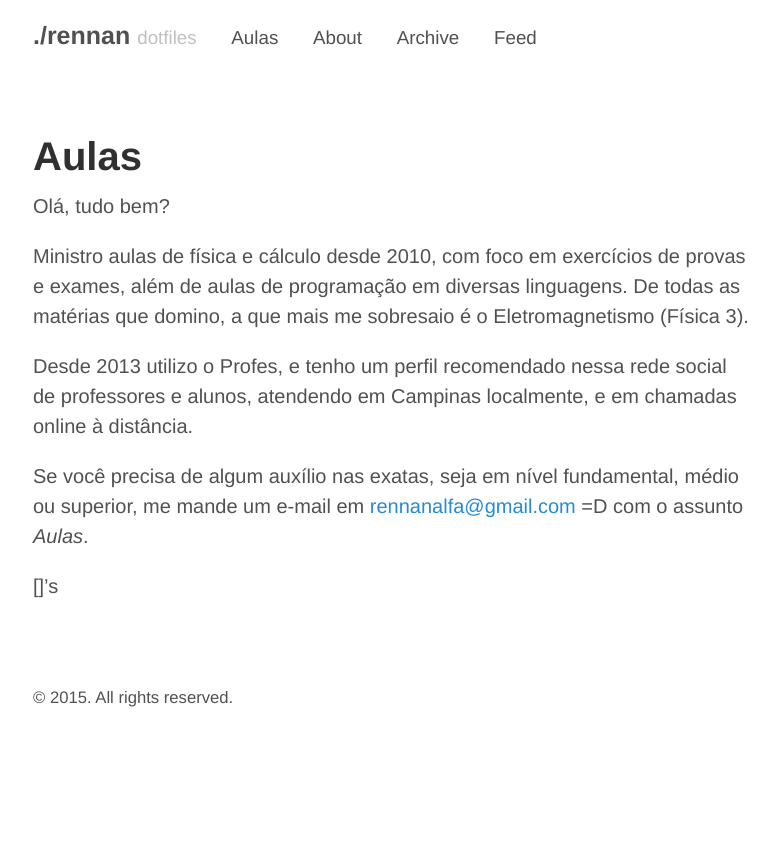
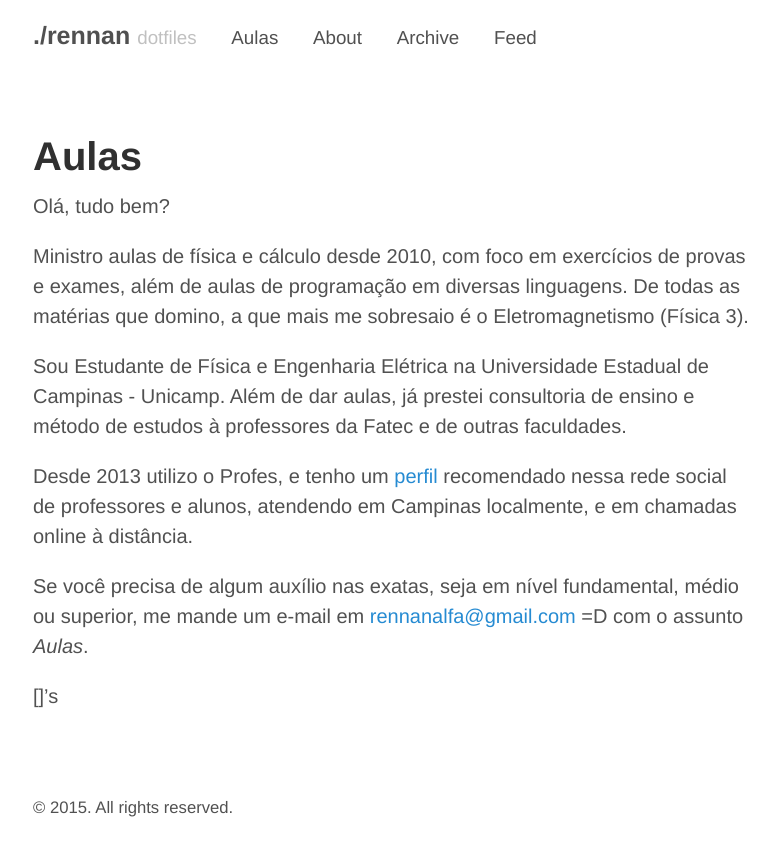
Before and after one commit to rennanzera/rennanzera.github.io, a Jekyll site: the page built from aulas.md, in a window 1280 px wide. Shown: the top 856 px of the page, without its empty margins (247-1025 px from the left). Built offline with Jekyll 4.4.1, drawn with Linux system fonts in a browser that asks for light colours.

Commit message:
Page Aulas

```diff
--- a/aulas.md
+++ b/aulas.md
@@ -8,7 +8,9 @@ Olá, tudo bem?
 
 Ministro aulas de física e cálculo desde 2010, com foco em exercícios de provas e exames, além de aulas de programação em diversas linguagens. De todas as matérias que domino, a que mais me sobresaio é o Eletromagnetismo (Física 3).
 
-Desde 2013 utilizo o Profes, e tenho um perfil recomendado nessa rede social de professores e alunos, atendendo em Campinas localmente, e em chamadas online à distância.
+Sou Estudante de Física e Engenharia Elétrica na Universidade Estadual de Campinas - Unicamp. Além de dar aulas, já prestei consultoria de ensino e método de estudos à professores da Fatec e de outras faculdades.
+
+Desde 2013 utilizo o Profes, e tenho um  [perfil](https://br.portalprofes.com/rennan) recomendado nessa rede social de professores e alunos, atendendo em Campinas localmente, e em chamadas online à distância.
 
 Se você precisa de algum auxílio nas exatas, seja em nível fundamental, médio ou superior, me mande um e-mail em [rennanalfa@gmail.com](mailto:rennanalfa@gmail.com) =D com o assunto *Aulas*.
 
```
